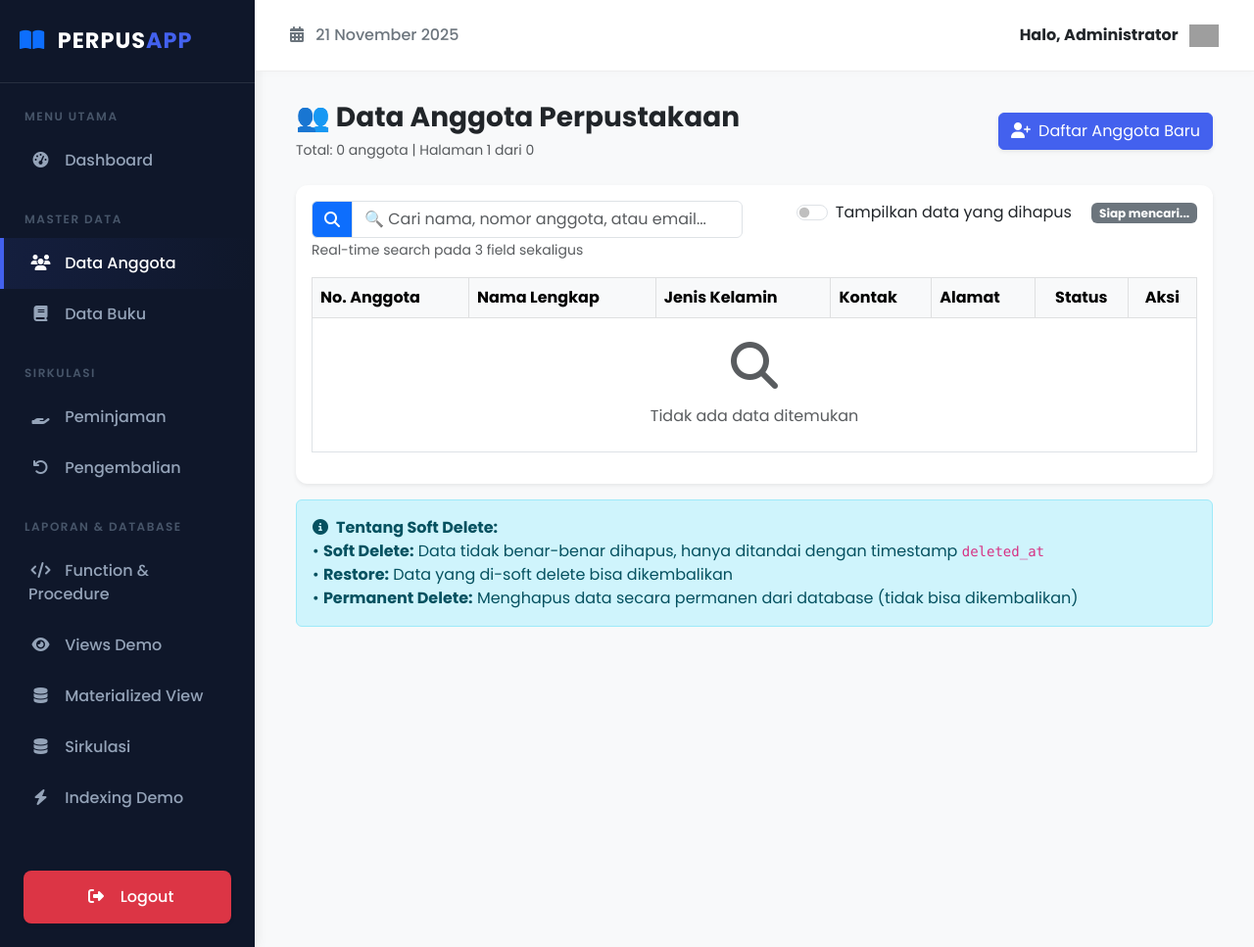
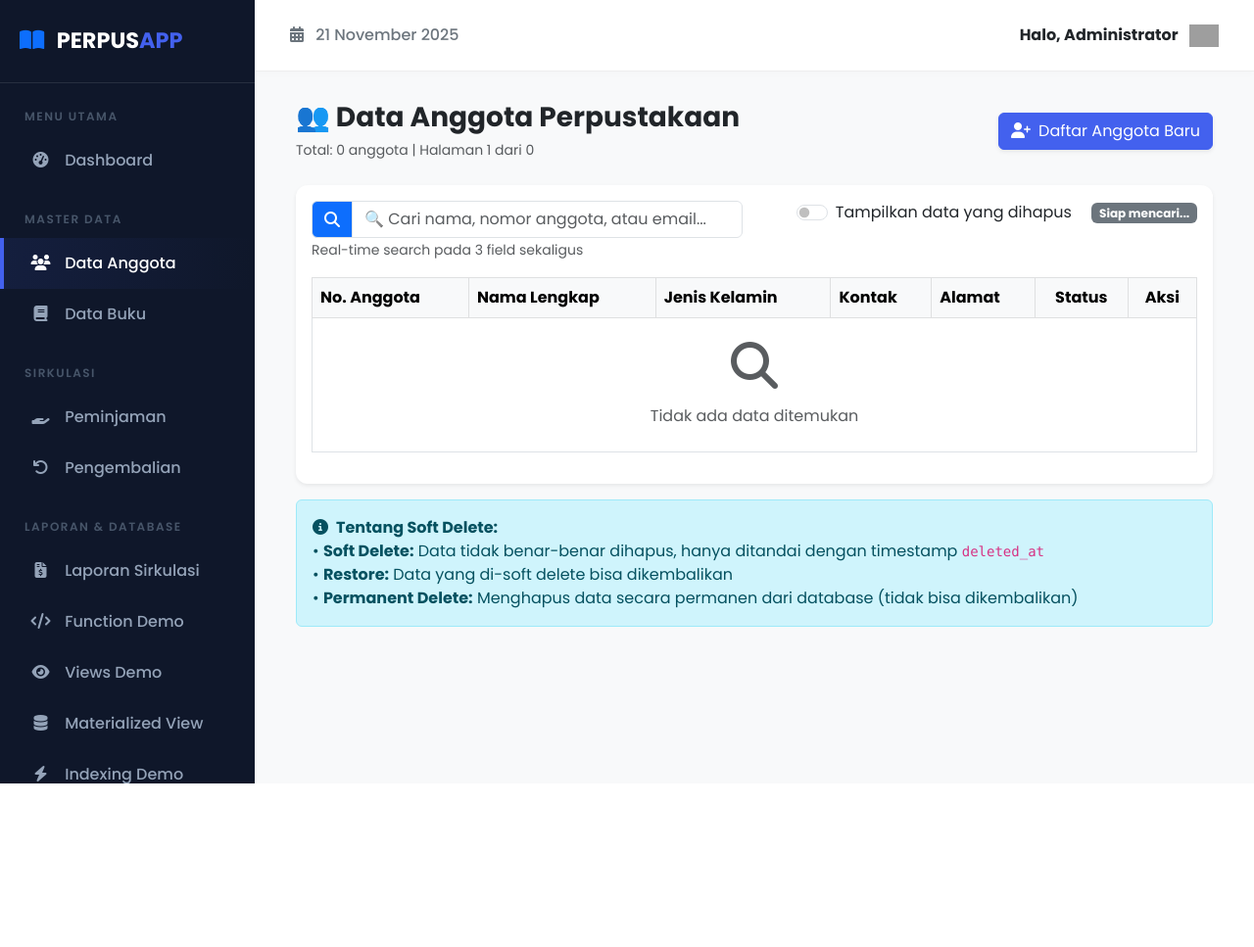
Before and after one commit to dinaameil/bdl_perpustakaan, a PHP site: page /perpus_app/views/anggota/list_anggota.php in a window 1280 px wide. Shown: the whole page at 98% size. After the commit the page ends 800 px from the top, so only its background shows below. Run offline with PHP 8.4, Linux system fonts and the light colour scheme; the visitor is signed in with stand-in values (Sample User, id 1); data that the repository does not hold is empty; some libraries are stand-ins or nearby versions; grey boxes are pictures that could not be loaded.

Commit message:
perbaikan header

```diff
--- a/views/layouts/header.php
+++ b/views/layouts/header.php
@@ -22,6 +22,7 @@ if (!isset($_SESSION['logged_in']) || $_SESSION['logged_in'] !== true) {
     <link href="https://fonts.googleapis.com/css2?family=Poppins:wght@300;400;500;600;700&display=swap" rel="stylesheet">
 
     <style>
+        /* --- 1. PALET WARNA --- */
         :root {
             --sidebar-bg: #0f172a;
             --sidebar-hover: #1e293b;
@@ -35,13 +36,21 @@ if (!isset($_SESSION['logged_in']) || $_SESSION['logged_in'] !== true) {
             font-family: 'Poppins', sans-serif;
             background-color: var(--bg-light);
             color: #333;
+            overflow-x: hidden; /* Mencegah scroll ke samping */
         }
 
+        /* --- 2. SIDEBAR FIXED (DIAM DI TEMPAT) --- */
         .sidebar {
-            min-height: 100vh;
+            position: fixed;        /* KUNCI UTAMA: Agar sidebar mengambang/tetap */
+            top: 0;
+            left: 0;
+            height: 100vh;          /* Tinggi full layar */
+            width: 260px;           /* Lebar tetap */
             background-color: var(--sidebar-bg);
             color: white;
-            box-shadow: 4px 0 10px rgba(0,0,0,0.05);
+            overflow-y: auto;       /* Bisa discroll kalau menunya kepanjangan */
+            z-index: 1000;          /* Pastikan di atas layer lain */
+            transition: all 0.3s ease;
         }
 
         .sidebar .brand {
@@ -49,7 +58,6 @@ if (!isset($_SESSION['logged_in']) || $_SESSION['logged_in'] !== true) {
             font-weight: 700;
             font-size: 1.4rem;
             color: white;
-            letter-spacing: 1px;
             border-bottom: 1px solid rgba(255,255,255,0.1);
         }
 
@@ -59,8 +67,8 @@ if (!isset($_SESSION['logged_in']) || $_SESSION['logged_in'] !== true) {
             padding: 14px 25px;
             display: block;
             font-weight: 500;
-            transition: all 0.3s ease;
             border-left: 4px solid transparent;
+            transition: all 0.3s;
         }
 
         .sidebar a:hover {
@@ -86,7 +94,26 @@ if (!isset($_SESSION['logged_in']) || $_SESSION['logged_in'] !== true) {
             font-weight: 600;
         }
 
-        .content { padding: 30px; width: 100%; }
+        /* --- 3. WRAPPER KONTEN KANAN --- */
+        .main-content {
+            margin-left: 260px; /* Geser konten ke kanan sebesar lebar sidebar */
+            width: calc(100% - 260px);
+            min-height: 100vh;
+            display: flex;
+            flex-direction: column;
+        }
+
+        /* --- 4. NAVBAR STICKY (NEMPEL DI ATAS) --- */
+        .navbar {
+            background: white;
+            box-shadow: 0 2px 10px rgba(0,0,0,0.02);
+            border-bottom: 1px solid #eee;
+            position: sticky;      /* Agar navbar nempel saat discroll */
+            top: 0;
+            z-index: 900;
+        }
+
+        .content { padding: 30px; flex-grow: 1; }
 
         .card {
             border: none;
@@ -94,40 +121,24 @@ if (!isset($_SESSION['logged_in']) || $_SESSION['logged_in'] !== true) {
             box-shadow: 0 5px 20px rgba(0,0,0,0.05);
             overflow: hidden;
         }
-
         .card-header.bg-primary {
             background: var(--primary-color) !important;
-            border-bottom: none;
             padding: 15px 20px;
         }
-
         .btn-primary {
             background-color: var(--primary-color);
             border-color: var(--primary-color);
-            box-shadow: 0 4px 6px rgba(67, 97, 238, 0.3);
-        }
-
-        .btn-primary:hover {
-            background-color: var(--primary-hover);
-            border-color: var(--primary-hover);
-        }
-
-        .navbar { background: white; box-shadow: 0 2px 10px rgba(0,0,0,0.02); border-bottom: 1px solid #eee;}
-
-        .sidebar .btn-danger {
-            color: #ffffff !important;
         }
     </style>
 </head>
 <body>
 
-<div class="d-flex">
-    <div class="sidebar p-0" style="width: 260px; flex-shrink: 0;">
+<div class="sidebar">
     <div class="brand">
         <i class="fas fa-book-open me-2 text-primary"></i> PERPUS<span style="color: var(--primary-color);">APP</span>
     </div>
 
-        <nav class="mt-2">
+    <nav class="mt-2 pb-5">
         <div class="menu-label">Menu Utama</div>
         <a href="../../index.php" class="<?= basename($_SERVER['PHP_SELF']) == 'index.php' ? 'active' : '' ?>">
             <i class="fas fa-tachometer-alt"></i> Dashboard
@@ -142,27 +153,27 @@ if (!isset($_SESSION['logged_in']) || $_SESSION['logged_in'] !== true) {
         </a>
 
         <div class="menu-label">Sirkulasi</div>
-            <a href="../transaksi/peminjaman.php" class="<?= strpos($_SERVER['PHP_SELF'], 'peminjaman') !== false ? 'active' : '' ?>">
+        <a href="../transaksi/peminjaman.php" class="<?= strpos($_SERVER['PHP_SELF'], 'peminjaman.php') !== false ? 'active' : '' ?>">
             <i class="fas fa-hand-holding"></i> Peminjaman
         </a>
-            <a href="../transaksi/pengembalian.php" class="<?= strpos($_SERVER['PHP_SELF'], 'pengembalian') !== false ? 'active' : '' ?>">
+        <a href="../transaksi/pengembalian.php" class="<?= strpos($_SERVER['PHP_SELF'], 'pengembalian.php') !== false ? 'active' : '' ?>">
             <i class="fas fa-undo"></i> Pengembalian
         </a>
 
         <div class="menu-label">Laporan & Database</div>
-            <a href="../laporan/function_demo.php" class="<?= strpos($_SERVER['PHP_SELF'], 'function_demo') !== false ? 'active' : '' ?>">
-                <i class="fas fa-code"></i> Function & Procedure
+        <a href="../laporan/sirkulasi.php" class="<?= basename($_SERVER['PHP_SELF']) == 'sirkulasi.php' ? 'active' : '' ?>">
+            <i class="fas fa-file-invoice-dollar"></i> Laporan Sirkulasi
         </a>
-            <a href="../laporan/views_demo.php" class="<?= strpos($_SERVER['PHP_SELF'], 'views_demo') !== false ? 'active' : '' ?>">
+        <a href="../laporan/function_demo.php" class="<?= basename($_SERVER['PHP_SELF']) == 'function_demo.php' ? 'active' : '' ?>">
+            <i class="fas fa-code"></i> Function Demo
+        </a>
+        <a href="../laporan/views_demo.php" class="<?= basename($_SERVER['PHP_SELF']) == 'views_demo.php' ? 'active' : '' ?>">
             <i class="fas fa-eye"></i> Views Demo
         </a>
-            <a href="../laporan/materialized_view.php" class="<?= strpos($_SERVER['PHP_SELF'], 'materialized_view') !== false ? 'active' : '' ?>">
+        <a href="../laporan/materialized_view.php" class="<?= basename($_SERVER['PHP_SELF']) == 'materialized_view.php' ? 'active' : '' ?>">
             <i class="fas fa-database"></i> Materialized View
         </a>
-            <a href="../laporan/sirkulasi.php" class="<?= strpos($_SERVER['PHP_SELF'], 'sirkulasi') !== false ? 'active' : '' ?>">
-                <i class="fas fa-database"></i> Sirkulasi
-            </a>
-            <a href="../laporan/indexing_demo.php" class="<?= strpos($_SERVER['PHP_SELF'], 'indexing_demo') !== false ? 'active' : '' ?>">
+        <a href="../laporan/indexing_demo.php" class="<?= basename($_SERVER['PHP_SELF']) == 'indexing_demo.php' ? 'active' : '' ?>">
             <i class="fas fa-bolt"></i> Indexing Demo
         </a>
 
@@ -174,7 +185,8 @@ if (!isset($_SESSION['logged_in']) || $_SESSION['logged_in'] !== true) {
     </nav>
 </div>
 
-    <div class="w-100">
+<div class="main-content">
+
     <nav class="navbar navbar-expand-lg py-3 px-4">
         <div class="container-fluid">
             <span class="navbar-text text-secondary fw-medium">
```
Lines whose indentation alone changed are shown as unchanged.
